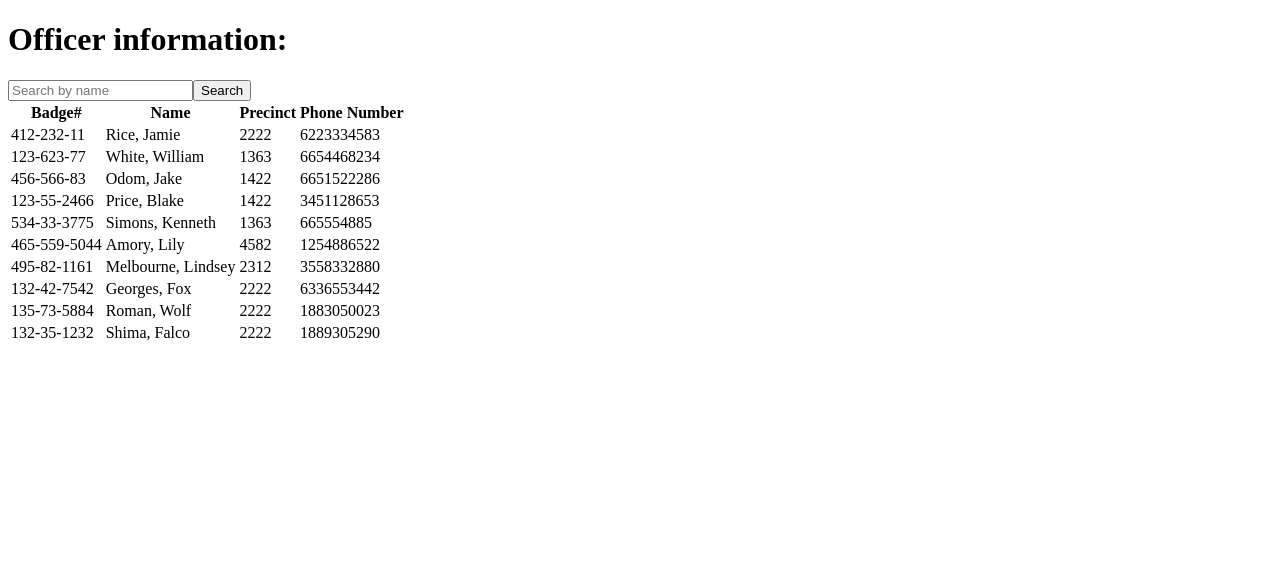
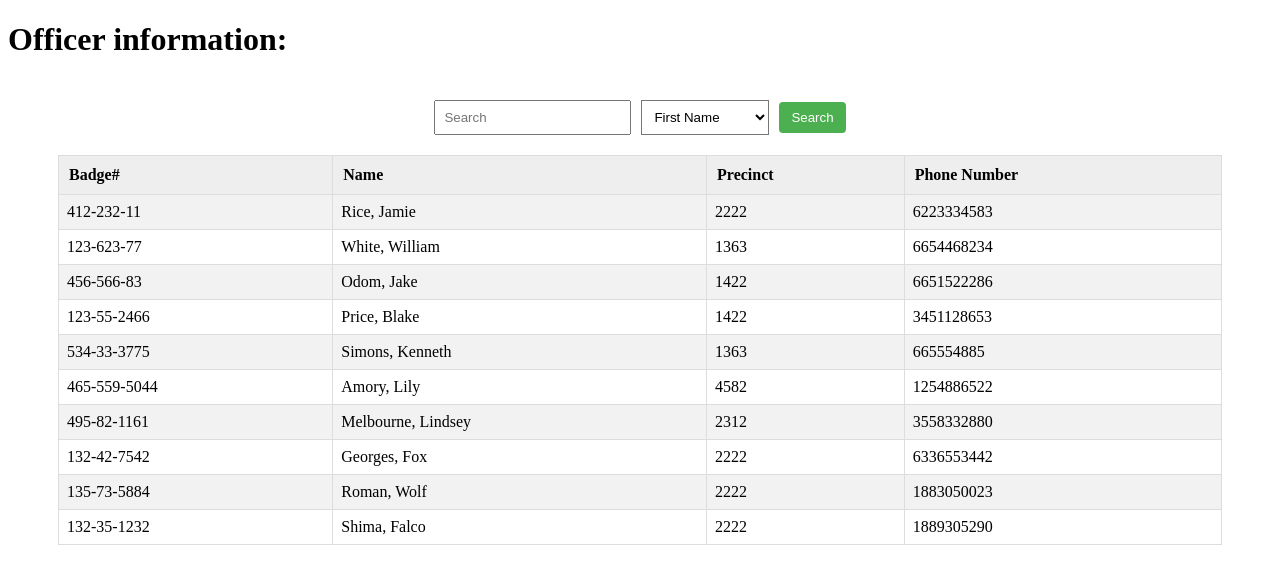
Before and after one commit to davidchiii/chimchar, a PHP site: page /officers.php in a window 1280 px wide. Shown: the part 56-640 px from the top of the page. Run offline with PHP 8.4, Linux system fonts and the light colour scheme; data comes from the database, SQL or seed files in the repository.

Commit message:
editied officer php and css

```diff
--- a/City Jail Project/officers.php
+++ b/City Jail Project/officers.php
@@ -1,3 +1,33 @@
+<?php
+	$servername = "localhost";
+	$username = "root";
+	$password = "";
+	$dbname = "jail";
+
+	// Create connection
+	$conn = new mysqli($servername, $username, $password, $dbname);
+
+	// Check connection
+	if ($conn->connect_error) {
+	    die("Connection failed: " . $conn->connect_error);
+	}
+
+	$search_query = "";
+	$search_column = "first_name";
+	if (isset($_GET['search'])) {
+	    $search_query = $_GET['search'];
+	    $search_column = $_GET['search_column'];
+	    $sql = "SELECT * FROM officer
+	    		WHERE " . $search_column . "
+	    		LIKE '" . $search_query . "%'";
+	} else {
+	    $sql = "SELECT * FROM officer";
+	}
+	$result = $conn->query($sql);
+
+	$conn->close();
+?>
+
 <!DOCTYPE html>
 <html>
 <head>
@@ -15,42 +45,30 @@
 		<a href="criminals.php">Criminal Lookup</a>
 	</div>
 	<h1>Officer information:</h1>
+	<div class='container'>
+	    <form method='get'>
+	        <input type='text' name='search' placeholder='Search' value='<?php echo $search_query; ?>'/>
+	        <select name='search_column'>
+	            <option value='first_name' <?php if ($search_column == 'first_name') echo 'selected'; ?>>First Name</option>
+	            <option value='last_name' <?php if ($search_column == 'last_name') echo 'selected'; ?>>Last Name</option>
+	            <option value='badge' <?php if ($search_column == 'badge') echo 'selected'; ?>>Badge Number</option>
+	            <option value='precinct' <?php if ($search_column == 'precinct') echo 'selected'; ?>>Precinct</option>
+	        </select>
+	        <input type='submit' value='Search'/>
+	    </form>
+
 	    <?php
-		$servername = "localhost";
-		$username = "root";
-		$password = "";
-		$dbname = "jail";
-
-		// Create connection
-		$conn = new mysqli($servername, $username, $password, $dbname);
-
-		// Check connection
-		if ($conn->connect_error) {
-		    die("Connection failed: " . $conn->connect_error);
-		}
-
-		$search_query = "";
-		if (isset($_GET['search'])) {
-		    $search_query = $_GET['search'];
-		    $sql = "SELECT * FROM officer
-		    		WHERE first_name
-		    		LIKE '%" . $search_query . "%'";
-		} else {
-		    $sql = "SELECT * FROM officer";
-		}
-		$result = $conn->query($sql);
-
-		if ($result->num_rows > 0){
-			echo "<form method='get'>";
-		    echo "<input type='text' name='search' placeholder='Search by name' value='" . $search_query . "'/>";
-		    echo "<input type='submit' value='Search'/>";
-		    echo "</form>";
-
-		    echo "<table>";
+		    if ($result->num_rows > 0) {
+		        // Output the officer information in a table
+		        echo "<table class='officer-table'>";
 		        echo "<tr><th>Badge#</th><th>Name</th><th>Precinct</th><th>Phone Number</th></tr>";
 
 			    while($row = $result->fetch_assoc()) {
-		        echo "<tr><td>" . $row["badge"] . "</td><td>" . $row["last_name"] . ", " . $row["first_name"] . "</td><td>" . $row["precinct"] . "</td><td>" . $row["phone_num"] . "</td></tr>";
+			        echo "<tr><td>" . $row["badge"] .
+			        	"</td><td>" . $row["last_name"] .
+			        	", " . $row["first_name"] .
+			        	"</td><td>" . $row["precinct"] .
+			        	"</td><td>" . $row["phone_num"] . "</td></tr>";
 			    }
 
 		        echo "</table>";
@@ -58,5 +76,6 @@
 		        echo "0 results";
 		    }
 	    ?>
+	</div>
 </body>
 </html>
--- /dev/null
+++ b/City Jail Project/static/css/officer.css
@@ -0,0 +1,60 @@
+.container {
+    margin: 0 auto;
+    padding: 20px 50px;
+}
+
+form {
+    display: flex;
+    justify-content: center;
+    align-items: center;
+    margin-bottom: 20px;
+}
+
+input[type="text"],
+select {
+    padding: 8px;
+    margin-right: 10px;
+}
+
+input[type="submit"] {
+    padding: 8px 12px;
+    background-color: #4CAF50;
+    color: white;
+    border: none;
+    border-radius: 4px;
+    cursor: pointer;
+}
+
+input[type="submit"]:hover {
+    background-color: #3e8e41;
+}
+
+.officer-table {
+    border-collapse: collapse;
+    width: 100%;
+}
+
+.officer-table th,
+.officer-table td {
+    text-align: left;
+    padding: 8px;
+    border: 1px solid #ddd;
+}
+
+.officer-table th {
+    background-color: #eee;
+    padding: 10px;
+    text-align: left;
+}
+
+.officer-table tr:nth-child(even) {
+    background-color: #f2f2f2;
+}
+
+.officer-table tr:hover {
+    background-color: #ddd;
+}
+
+select {
+    background-color: white;
+}
```
Lines whose indentation alone changed are shown as unchanged.
